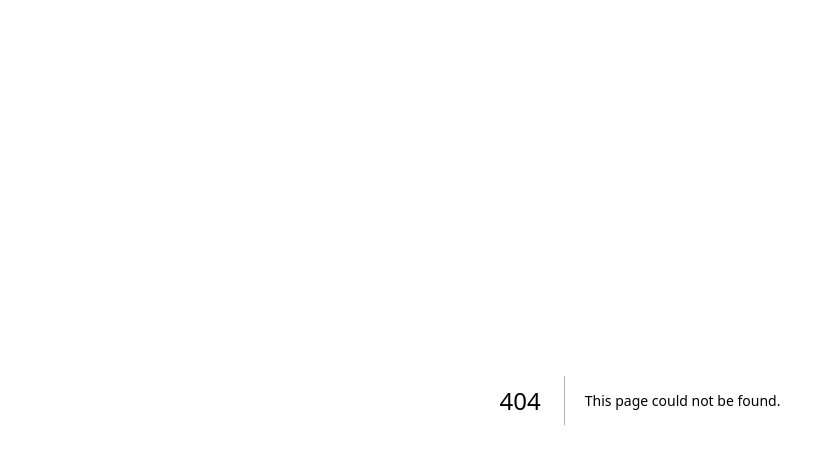
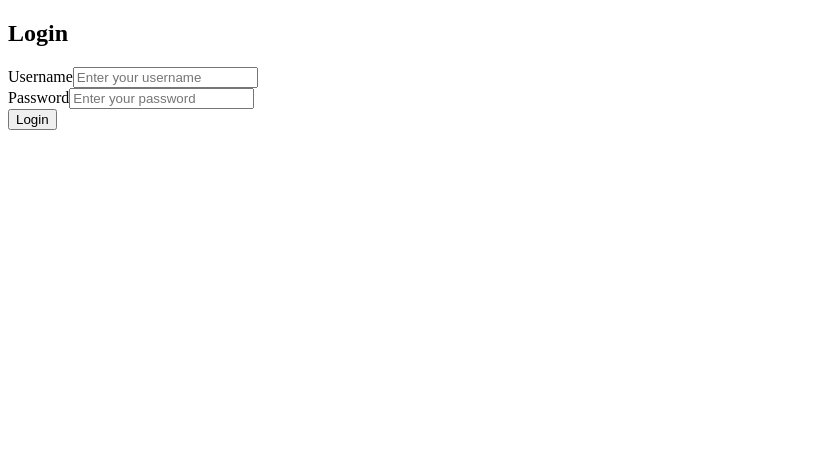
Before and after one commit to maishachowdhury/login-page, a Next.js app: page /login in a window 1280 px wide. Before the commit this address had no page. Shown: the top 464 px of the page, without its empty margins (0-835 px from the left). Built offline with nearby package versions, Linux system fonts and the light colour scheme.

Commit message:
First iteration

```diff
--- a/package.json
+++ b/package.json
@@ -1,5 +1,5 @@
 {
-  "name": "with-jest-app",
+  "name": "login-page",
   "version": "0.1.0",
   "private": true,
   "scripts": {
@@ -12,10 +12,12 @@
     "autoprefixer": "10.4.14",
     "eslint": "8.39.0",
     "eslint-config-next": "13.3.4",
+    "jest": "^29.5.0",
     "next": "13.3.4",
     "postcss": "8.4.23",
     "react": "18.2.0",
     "react-dom": "18.2.0",
+    "supertest": "^6.3.3",
     "tailwindcss": "3.3.2"
   }
 }
--- /dev/null
+++ b/src/pages/api/login.js
@@ -0,0 +1,10 @@
+export default function handler(req, res) {
+    const { username, password } = req.body;
+
+    // Check if the username and password match
+    if (username === 'username' && password === 'password') {
+      res.status(200).json({ message: 'Success' });
+    } else {
+      res.status(401).json({ message: 'Incorrect username or password' });
+    }
+  }
--- a/src/pages/index.js
+++ b/src/pages/index.js
@@ -5,114 +5,6 @@ const inter = Inter({ subsets: ['latin'] })
 
 export default function Home() {
   return (
-    <main
-      className={`flex min-h-screen flex-col items-center justify-between p-24 ${inter.className}`}
-    >
-      <div className="z-10 w-full max-w-5xl items-center justify-between font-mono text-sm lg:flex">
-        <p className="fixed left-0 top-0 flex w-full justify-center border-b border-gray-300 bg-gradient-to-b from-zinc-200 pb-6 pt-8 backdrop-blur-2xl dark:border-neutral-800 dark:bg-zinc-800/30 dark:from-inherit lg:static lg:w-auto lg:rounded-xl lg:border lg:bg-gray-200 lg:p-4 lg:dark:bg-zinc-800/30">
-          Get started by editing&nbsp;
-          <code className="font-mono font-bold">src/pages/index.js</code>
-        </p>
-        <div className="fixed bottom-0 left-0 flex h-48 w-full items-end justify-center bg-gradient-to-t from-white via-white dark:from-black dark:via-black lg:static lg:h-auto lg:w-auto lg:bg-none">
-          <a
-            className="pointer-events-none flex place-items-center gap-2 p-8 lg:pointer-events-auto lg:p-0"
-            href="https://vercel.com?utm_source=create-next-app&utm_medium=default-template-tw&utm_campaign=create-next-app"
-            target="_blank"
-            rel="noopener noreferrer"
-          >
-            By{' '}
-            <Image
-              src="/vercel.svg"
-              alt="Vercel Logo"
-              className="dark:invert"
-              width={100}
-              height={24}
-              priority
-            />
-          </a>
-        </div>
-      </div>
-
-      <div className="relative flex place-items-center before:absolute before:h-[300px] before:w-[480px] before:-translate-x-1/2 before:rounded-full before:bg-gradient-radial before:from-white before:to-transparent before:blur-2xl before:content-[''] after:absolute after:-z-20 after:h-[180px] after:w-[240px] after:translate-x-1/3 after:bg-gradient-conic after:from-sky-200 after:via-blue-200 after:blur-2xl after:content-[''] before:dark:bg-gradient-to-br before:dark:from-transparent before:dark:to-blue-700/10 after:dark:from-sky-900 after:dark:via-[#0141ff]/40 before:lg:h-[360px]">
-        <Image
-          className="relative dark:drop-shadow-[0_0_0.3rem_#ffffff70] dark:invert"
-          src="/next.svg"
-          alt="Next.js Logo"
-          width={180}
-          height={37}
-          priority
-        />
-      </div>
-
-      <div className="mb-32 grid text-center lg:mb-0 lg:grid-cols-4 lg:text-left">
-        <a
-          href="https://nextjs.org/docs?utm_source=create-next-app&utm_medium=default-template-tw&utm_campaign=create-next-app"
-          className="group rounded-lg border border-transparent px-5 py-4 transition-colors hover:border-gray-300 hover:bg-gray-100 hover:dark:border-neutral-700 hover:dark:bg-neutral-800/30"
-          target="_blank"
-          rel="noopener noreferrer"
-        >
-          <h2 className={`mb-3 text-2xl font-semibold`}>
-            Docs{' '}
-            <span className="inline-block transition-transform group-hover:translate-x-1 motion-reduce:transform-none">
-              -&gt;
-            </span>
-          </h2>
-          <p className={`m-0 max-w-[30ch] text-sm opacity-50`}>
-            Find in-depth information about Next.js features and API.
-          </p>
-        </a>
-
-        <a
-          href="https://nextjs.org/learn?utm_source=create-next-app&utm_medium=default-template-tw&utm_campaign=create-next-app"
-          className="group rounded-lg border border-transparent px-5 py-4 transition-colors hover:border-gray-300 hover:bg-gray-100 hover:dark:border-neutral-700 hover:dark:bg-neutral-800/30"
-          target="_blank"
-          rel="noopener noreferrer"
-        >
-          <h2 className={`mb-3 text-2xl font-semibold`}>
-            Learn{' '}
-            <span className="inline-block transition-transform group-hover:translate-x-1 motion-reduce:transform-none">
-              -&gt;
-            </span>
-          </h2>
-          <p className={`m-0 max-w-[30ch] text-sm opacity-50`}>
-            Learn about Next.js in an interactive course with&nbsp;quizzes!
-          </p>
-        </a>
-
-        <a
-          href="https://vercel.com/templates?framework=next.js&utm_source=create-next-app&utm_medium=default-template-tw&utm_campaign=create-next-app"
-          className="group rounded-lg border border-transparent px-5 py-4 transition-colors hover:border-gray-300 hover:bg-gray-100 hover:dark:border-neutral-700 hover:dark:bg-neutral-800/30"
-          target="_blank"
-          rel="noopener noreferrer"
-        >
-          <h2 className={`mb-3 text-2xl font-semibold`}>
-            Templates{' '}
-            <span className="inline-block transition-transform group-hover:translate-x-1 motion-reduce:transform-none">
-              -&gt;
-            </span>
-          </h2>
-          <p className={`m-0 max-w-[30ch] text-sm opacity-50`}>
-            Discover and deploy boilerplate example Next.js&nbsp;projects.
-          </p>
-        </a>
-
-        <a
-          href="https://vercel.com/new?utm_source=create-next-app&utm_medium=default-template-tw&utm_campaign=create-next-app"
-          className="group rounded-lg border border-transparent px-5 py-4 transition-colors hover:border-gray-300 hover:bg-gray-100 hover:dark:border-neutral-700 hover:dark:bg-neutral-800/30"
-          target="_blank"
-          rel="noopener noreferrer"
-        >
-          <h2 className={`mb-3 text-2xl font-semibold`}>
-            Deploy{' '}
-            <span className="inline-block transition-transform group-hover:translate-x-1 motion-reduce:transform-none">
-              -&gt;
-            </span>
-          </h2>
-          <p className={`m-0 max-w-[30ch] text-sm opacity-50`}>
-            Instantly deploy your Next.js site to a shareable URL with Vercel.
-          </p>
-        </a>
-      </div>
-    </main>
+    <h1> Successful Login! </h1>
   )
 }
--- /dev/null
+++ b/src/pages/login.js
@@ -0,0 +1,57 @@
+import { useState } from 'react';
+
+export default function Login() {
+  const [username, setUsername] = useState('');
+  const [password, setPassword] = useState('');
+  const [error, setError] = useState('');
+
+  const handleSubmit = async (event) => {
+    event.preventDefault();
+
+    // Call the API to check the username and password
+    const response = await fetch('/api/login', {
+      method: 'POST',
+      headers: {
+        'Content-Type': 'application/json',
+      },
+      body: JSON.stringify({ username, password }),
+    });
+
+    // If the API call was successful, redirect to the home page
+    if (response.ok) {
+      window.location.href = '/';
+    } else {
+      setError('Incorrect username or password');
+    }
+  };
+
+  return (
+    <section>
+      <h1>Login</h1>
+      <form onSubmit={handleSubmit}>
+        <div>
+          <label>Username</label>
+          <input
+            type="text"
+            placeholder="Enter your username"
+            value={username}
+            onChange={(event) => setUsername(event.target.value)}
+          />
+        </div>
+        <div>
+          <label>Password</label>
+          <input
+            type="password"
+            placeholder="Enter your password"
+            value={password}
+            onChange={(event) => setPassword(event.target.value)}
+          />
+        </div>
+        {error && <p>{error}</p>}
+        <div>
+          <button>Login</button>
+        </div>
+      </form>
+    </section>
+  );
+}
--- a/src/styles/globals.css
+++ b/src/styles/globals.css
@@ -1,4 +1,4 @@
-@tailwind base;
+/* @tailwind base;
 @tailwind components;
 @tailwind utilities;
 
@@ -18,10 +18,5 @@
 
 body {
   color: rgb(var(--foreground-rgb));
-  background: linear-gradient(
-      to bottom,
-      transparent,
-      rgb(var(--background-end-rgb))
-    )
-    rgb(var(--background-start-rgb));
-}
+  background: rgb(var(--background-end-rgb));
+} */
```
Also changed, not shown: 1 other file (tests, documents, lock files or other folders).
